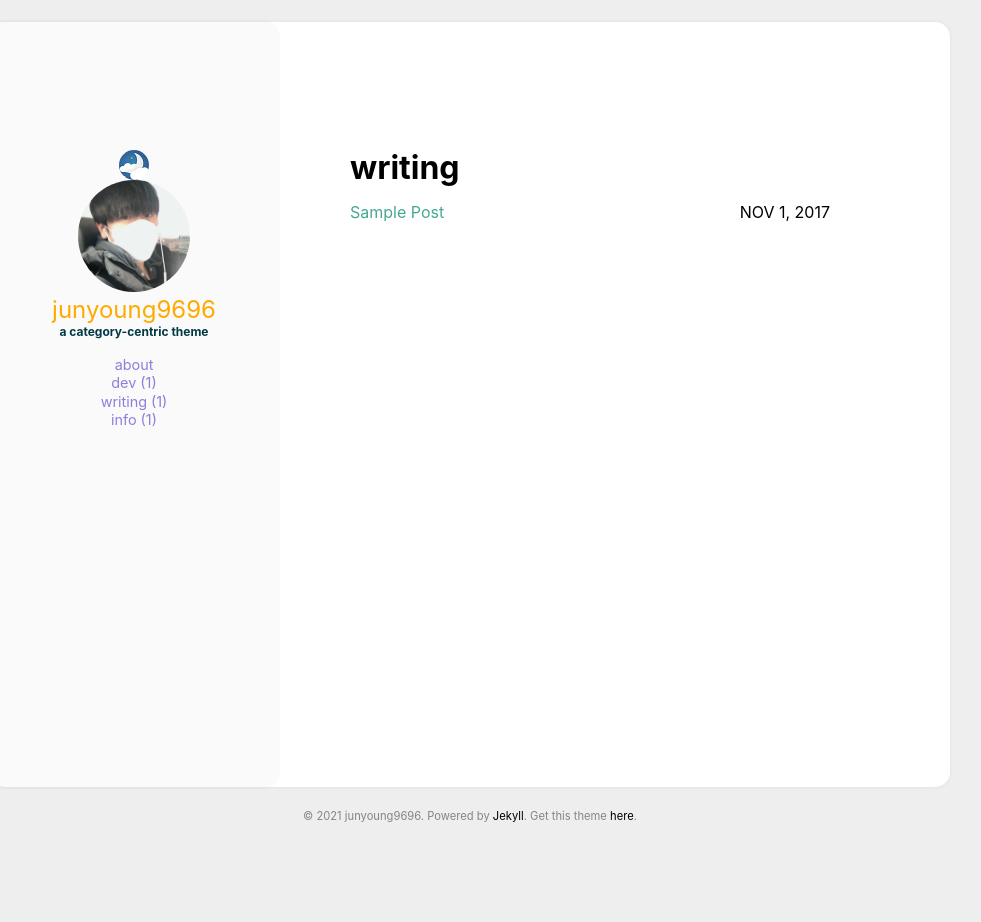
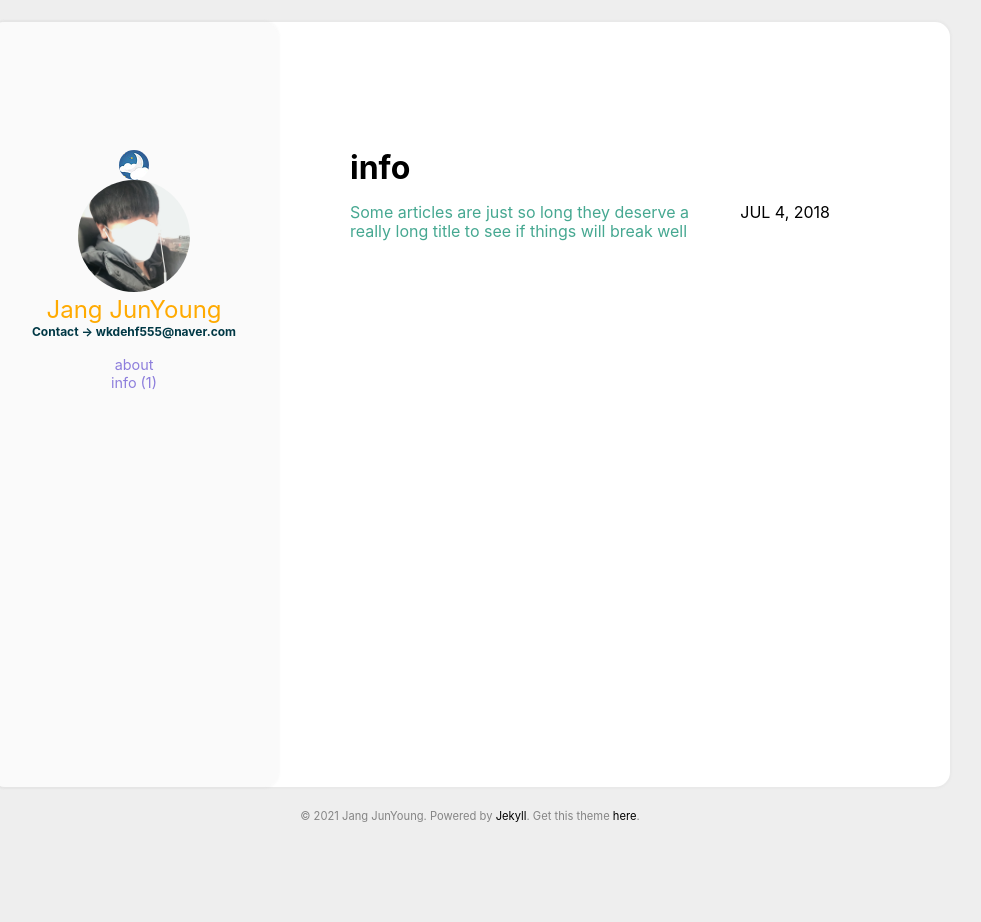
Before and after one commit to junyoung9696/junyoung9696.github.io, a Jekyll site: the page built from categories/info.html, in a window 1280 px wide. Shown: the whole page, without its empty margins (170-1151 px from the left). Built offline with Jekyll 4.4.1, drawn with Linux system fonts in a browser that asks for light colours.

Commit message:
Theme changed

```diff
--- a/_config.yml
+++ b/_config.yml
@@ -1,5 +1,5 @@
 
-title: Catbook #Your awesome title
+title: JunYoung #Your awesome title
 email: wkdehf555@naver.com #youremail@domain.com
 description: > # this means to ignore newlines until "baseurl"
   Write an awesome description for your new site here. You can edit this
@@ -18,10 +18,10 @@ google_analytics: #UA—XXXXXXXX-X
 disqus_shortname: #disqus shortname
 
 user:
-  name: junyoung9696
+  name: Jang JunYoung
   pic: /assets/img/me.jpg #
-  picAlt: "catbook"
-  job: a category-centric theme
+  picAlt: "junyoung"
+  job: Contact -> wkdehf555@naver.com
   aboutme: true # comment this out if you don't need the 'about' page.
 
 exclude:
--- a/categories/dev.html
+++ /dev/null
@@ -1,6 +0,0 @@
----
-layout: page
-type: dev
----
-
-{% include archive.html %}
--- a/categories/writing.html
+++ b/categories/info.html
@@ -1,6 +1,6 @@
 ---
 layout: page
-type: writing
+type: info
 ---
 
 {% include archive.html %}
--- a/categories/travel.html
+++ /dev/null
@@ -1,6 +0,0 @@
----
-layout: page
-type: travel
----
-
-{% include archive.html %}
```
Also changed, not shown: _posts/2017-10-24-welcome.md (deleted, +0 -25 lines), _posts/2017-11-01-s2.md (deleted, +0 -52 lines), aboutme.html (+7 -2 lines), assets/img/dudu.jpg (added).
